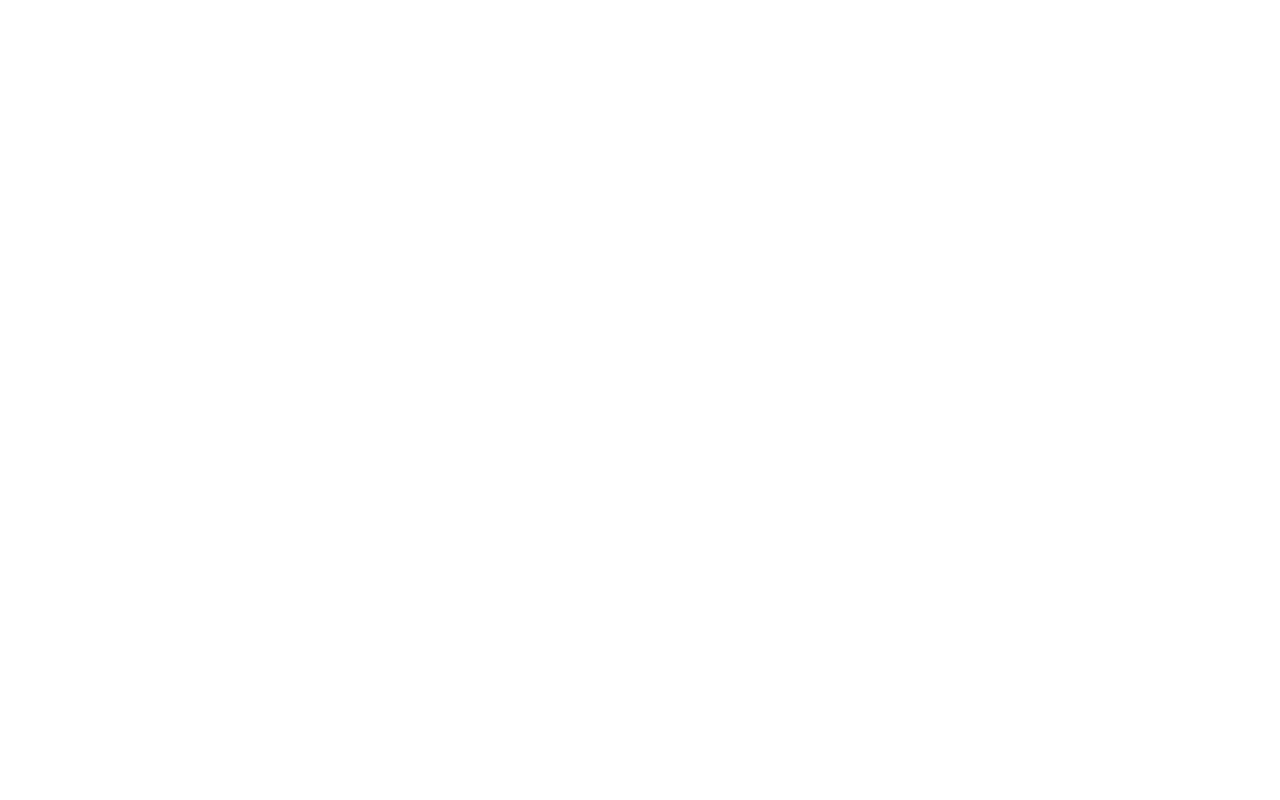
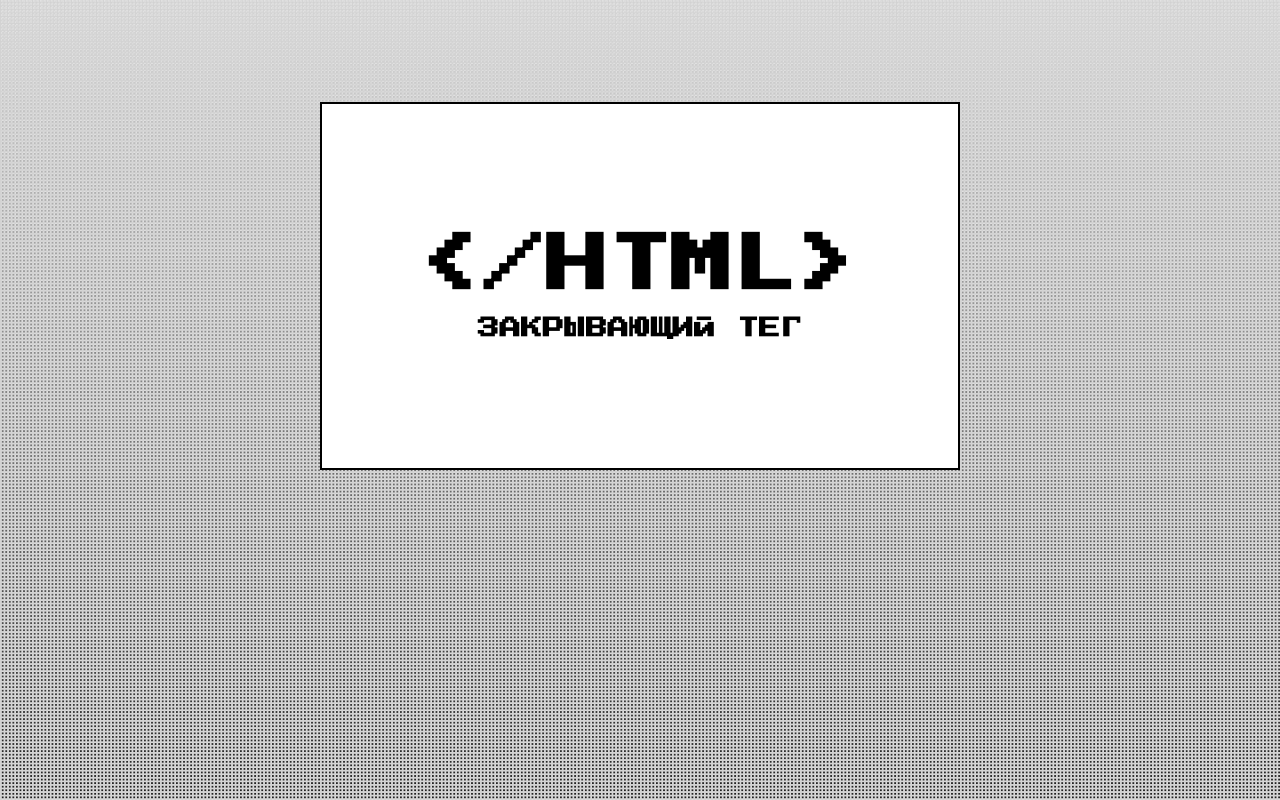
Before and after one commit to lizagolikovaa/zakrivayuschiy-teg-f, a plain HTML site: page index.html in a window 1280 px wide. Drawn offline with Linux system fonts and the light colour scheme.

Commit message:
header added

```diff
--- a/fonts/fonts.css
+++ b/fonts/fonts.css
@@ -1 +1,21 @@
 /* В этом файле вы импортируете все шрифты для сайта. Один из них вариативный и требует особенной настройки */
+
+@font-face {
+    font-display: swap;
+    font-family: "PressStart2P";
+    src:
+    local("PressStart2P-Regular"),
+    url("PressStart2P-Regular.woff") format("woff");
+    font-style: normal;
+    font-weight: 400;
+}
+
+@font-face {
+    font-display: swap;
+    font-family: "Inter";
+    src:
+    local("Inter"),
+    url("Inter-Variable.woff2") format("woff2 supports variations"),
+    url("Inter-Variable.woff2") format("woff2-variations");
+    font-weight: 400 700;
+}
--- a/index.html
+++ b/index.html
@@ -12,7 +12,10 @@
     <link rel="icon" href="./svg/favicon.svg" type="image/svg+xml" />
   </head>
   <body class="page">
-    <header class="header"></header>
+    <header class="header section__width section__font-uppercase">
+        <h1 class="logo">&lt;/html&gt;</h1>
+        <h2 class="title">закрывающий тег</h2>
+    </header>
     <main>
 
     </main>
--- a/styles/globals.css
+++ b/styles/globals.css
@@ -10,6 +10,8 @@
 
 body {
   margin: 0;
+  min-inline-size: 375px;
+  max-inline-size: 1440px;
 }
 
 h1,
--- a/styles/style.css
+++ b/styles/style.css
@@ -13,6 +13,65 @@
 
 
 .page {
+  display: flex;
+  flex-direction: column;
+  align-items: center;
+  background-image: url(/images/background.png);
+  background-repeat: no-repeat;
+  background-size: cover;
+  background-position: center;
+  background-attachment: fixed;
   min-inline-size: 320px;
   min-block-size: 100dvb;
+  font-family: var(--font-primary);
+  font-variation-settings: "wght" var(--card-text-weight);
 }
+
+.header {
+  display: flex;
+  flex-direction: column;
+  align-items: center;
+  justify-content: center;
+  background-color: var(--color-background);
+  font-family: var(--font-accent);
+  border: 2px solid var(--color-primary);
+  min-block-size: 368px;
+  margin-block-start: 102px;
+}
+
+.section__width {
+  inline-size: var(--section-width);
+}
+
+.section__font-uppercase {
+  text-transform: uppercase;
+}
+
+.logo {
+  font-size: clamp(3.0625rem, 2.7104rem + 1.5023vw, 4.0625rem);
+}
+
+.title {
+  font-size: clamp(0.875rem, 0.6769rem + 0.8451vw, 1.4375rem);
+  margin-block-start: 20px;
+}
+
+
+
+
+
+
+
+
+
+
+
+
+
+
+@media (max-width: 375px) {
+  .section__width {
+    inline-size: 100%;
+  }
+
+}
--- a/styles/variables.css
+++ b/styles/variables.css
@@ -1 +1,14 @@
 /* В этом файле будут храниться все значения переменных в исходном состоянии, а так же их изменения в зависимости от ширины устройства */
+
+:root {
+
+    --font-primary: "Inter", sans-serif;
+    --font-accent: "PressStart2P", monospace;
+    --card-text-weight: 400;
+    --card-title-weight: 700;
+
+    --section-width: clamp(375px, 50%, 700px);
+
+    --color-primary: #000;
+    --color-background: #fff;
+}
```
